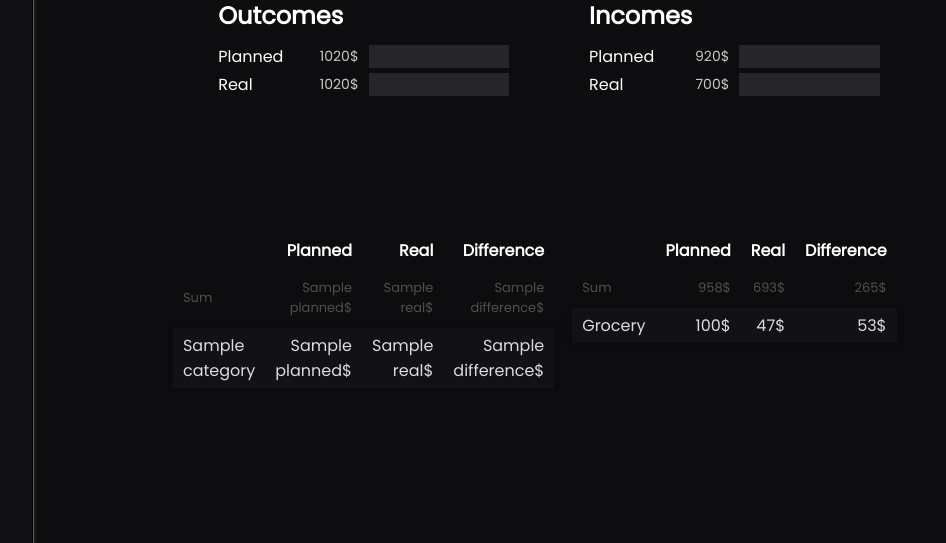
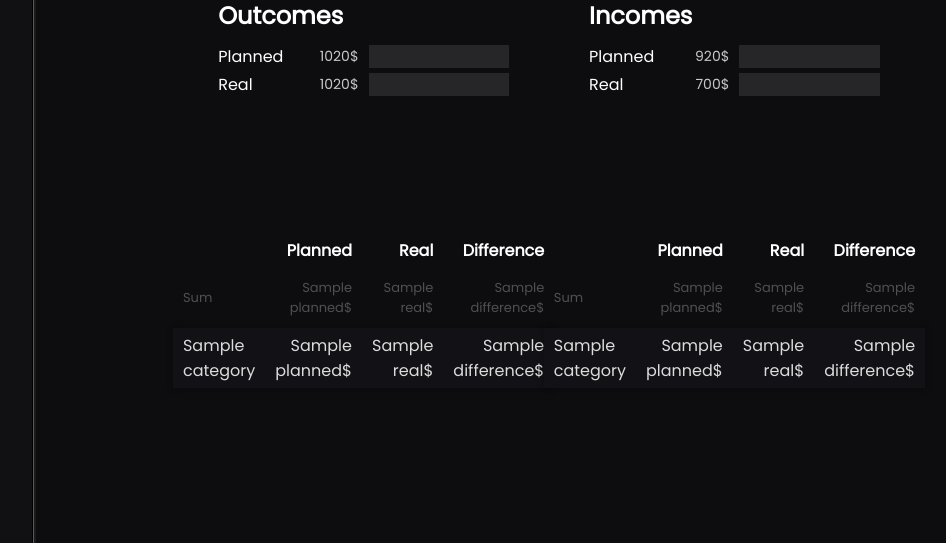
Before and after one commit to MarcinNiemczyk/home-budget, a Python web app: template templates/home/index.html in a window 1280 px wide. Shown: the part 727-1270 px from the top of the page, without its empty margins (216-1162 px from the left). Run offline with Jinja, Linux system fonts and the light colour scheme; the template is opened without the code that fills it: most values are stand-ins (such as "Sample title", 1, 10 or a date in 2020); some libraries are stand-ins or nearby versions.

Commit message:
Add incomes summary table
* Make overall get statement function

```diff
--- a/models.py
+++ b/models.py
@@ -5,8 +5,8 @@ from . import db, ma
 
 
 CATEGORIES = {
-    'outcomes': ['grocery', 'health', 'house', 'personal', 'media', 'savings', 'debts', 'whims', 'transport', 'gifts', 'travels', 'other'],
-    'incomes': ['savings', 'salary', 'bonus', 'interest', 'gifts', 'other']
+    'outcome': ['grocery', 'health', 'house', 'personal', 'media', 'savings', 'debts', 'whims', 'transport', 'gifts', 'travels', 'other'],
+    'income': ['savings', 'salary', 'bonus', 'interest', 'gifts', 'other']
 }
 
 MONTHS = {
--- a/templates/home/index.html
+++ b/templates/home/index.html
@@ -140,16 +140,20 @@
                     <tbody>
                         <tr>
                             <td>Sum</td>
-                            <td>{{ sum['planned'] }}$</td>
-                            <td>{{ sum['real'] }}$</td>
-                            <td {% if sum['difference'] < 0 %}style="color: rgba(255, 60, 60, 0.8)"{% endif %}>{{ sum['difference'] }}$</td>
+                            <td>{{ outcomes_sum['planned'] }}$</td>
+                            <td>{{ outcomes_sum['real'] }}$</td>
+                            <td {% if outcomes_sum['difference'] < 0 %}style="color: rgba(255, 60, 60, 0.8)"{% endif %}>
+                                {{ outcomes_sum['difference'] }}$
+                            </td>
                         </tr>
                         {% for outcome in outcomes %}
                             <tr>
                                 <td>{{ outcome['category'] }}</td>
                                 <td>{{ outcome['planned'] }}$</td>
                                 <td>{{ outcome['real'] }}$</td>
-                                <td {% if outcome['difference'] < 0 %}style="color: rgba(255, 60, 60, 0.8)"{% endif %}>{{ outcome['difference'] }}$</td>
+                                <td {% if outcome['difference'] < 0 %}style="color: rgba(255, 60, 60, 0.8)"{% endif %}>
+                                    {{ outcome['difference'] }}$
+                                </td>
                             </tr>
                         {% endfor %}
                     </tbody>
@@ -168,16 +172,22 @@
                     <tbody>
                         <tr>
                             <td>Sum</td>
-                            <td>958$</td>
-                            <td>693$</td>
-                            <td>265$</td>
+                            <td>{{ incomes_sum['planned'] }}$</td>
+                            <td>{{ incomes_sum['real'] }}$</td>
+                            <td {% if incomes_sum['difference'] < 0 %}style="color: rgba(255, 60, 60, 0.8)"{% endif %}>
+                                {% if incomes_sum['difference'] > 0 %}+{% endif %}{{ incomes_sum['difference'] }}$
+                            </td>
                         </tr>
-                        <tr>
-                            <td>Grocery</td>
-                            <td>100$</td>
-                            <td>47$</td>
-                            <td>53$</td>
-                        </tr>
+                        {% for income in incomes %}
+                            <tr>
+                                <td>{{ income['category'] }}</td>
+                                <td>{{ income['planned'] }}$</td>
+                                <td>{{ income['real'] }}$</td>
+                                <td {% if income['difference'] < 0 %}style="color: rgba(255, 60, 60, 0.8)"{% endif %}>
+                                    {% if income['difference'] > 0 %}+{% endif %}{{ income['difference'] }}$
+                                </td>
+                            </tr>
+                        {% endfor %}
                     </tbody>
                 </table>
             </div>
--- a/views/planning.py
+++ b/views/planning.py
@@ -40,7 +40,7 @@ def planning_page(year, month):
         # Handle request for planned outcomes
         if request.form.get('save_button') == 'Update Outcomes':
             # Validate every category input
-            for category in CATEGORIES['outcomes']:
+            for category in CATEGORIES['outcome']:
                 # Ensure amount is integer
                 try:
                     amount = int(request.form.get(category))
@@ -70,7 +70,7 @@ def planning_page(year, month):
         # Handle request for planned incomes
         elif request.form.get('save_button') == 'Update Incomes':
             # Validate every category input
-            for category in CATEGORIES['incomes']:
+            for category in CATEGORIES['income']:
                 # Ensure amount is integer
                 try:
                     amount = int(request.form.get(category))
@@ -97,5 +97,5 @@ def planning_page(year, month):
 
             return redirect(url_for('planning.planning_page', year=year, month=month))
 
-    return render_template('planning/planning.html', outcomes=CATEGORIES['outcomes'], incomes=CATEGORIES['incomes'], years=YEARS[1::],
+    return render_template('planning/planning.html', outcomes=CATEGORIES['outcome'], incomes=CATEGORIES['income'], years=YEARS[1::],
            months=months, selected_year=year, selected_month=month, planned_outcomes=planned_outcomes, planned_incomes=planned_incomes)
--- a/views/transactions.py
+++ b/views/transactions.py
@@ -112,10 +112,10 @@ def add_transaction():
 
         # Validate transaction category input
         category = request.form.get('category')
-        if transaction_type == 'outcome' and category not in CATEGORIES['outcomes']:
+        if transaction_type == 'outcome' and category not in CATEGORIES['outcome']:
             flash('Incorrect category', category='error')
             return redirect(url_for('transactions.add_transaction'))
-        if transaction_type == 'income' and category not in CATEGORIES['incomes']:
+        if transaction_type == 'income' and category not in CATEGORIES['income']:
             flash('Incorrect category', category='error')
             return redirect(url_for('transactions.add_transaction'))
 
@@ -127,7 +127,7 @@ def add_transaction():
 
     today = date.today()
 
-    return render_template('transactions/add-transaction.html', outcomes=CATEGORIES['outcomes'], incomes=CATEGORIES['incomes'], today=today)
+    return render_template('transactions/add-transaction.html', outcomes=CATEGORIES['outcome'], incomes=CATEGORIES['income'], today=today)
 
 
 @transactions.route('/remove-transaction', methods=['POST'])
```
Also changed, not shown: views/home.py (+30 -21 lines).
